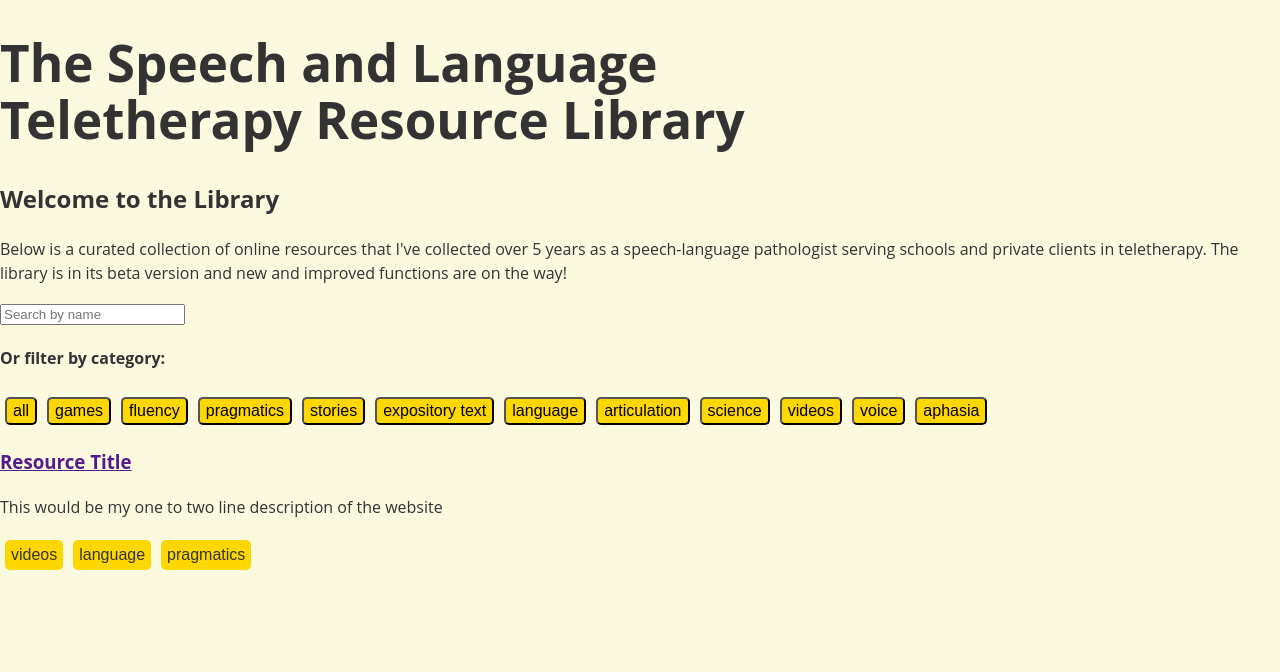
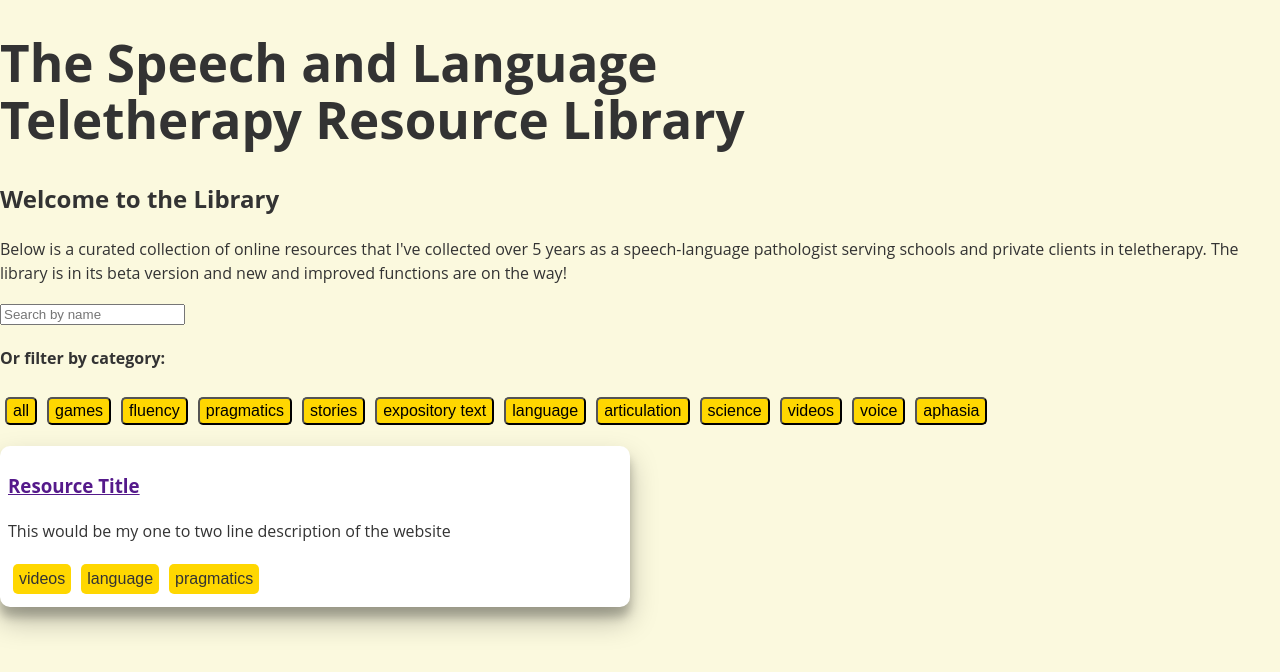
Before and after one commit to Amy-Pr/therapy-resource-library-react-vite, a React (Vite) app: page / in a window 1280 px wide. Shown: the top 672 px of the page. Built offline with nearby package versions, Linux system fonts and the light colour scheme.

Commit message:
To do comments for possible structure change later

```diff
--- a/src/App.jsx
+++ b/src/App.jsx
@@ -28,7 +28,7 @@ function App() {
 
                     <div class="">
                         <h4>Or filter by category:</h4>
-
+                        {/* Possibly change this to label and checkbox structure per Karla's code */}
                             <button id="all" class="btnFilter">all</button>
                             <button id="games" class="btnFilter">games</button>
                             <button id="fluency" class="btnFilter">fluency</button>
@@ -44,7 +44,7 @@ function App() {
                     </div>
                 </div>
               </section>
-
+            {/* May add outer container div for flex styling here */}
               <Card />
     </>
   )
--- a/src/Card.jsx
+++ b/src/Card.jsx
@@ -2,10 +2,9 @@
 function Card () {
 
     return (
+        /*Possibly change to simple div and ul-li stucture, per Karla's code*/
         <>
-            <div id="resourcesContainer">
-
-                <article class="repo card-1" id="resource">
+            <article class="card" id="resource">
                 <h3><a id="title" href="" target="_blank">Resource Title</a></h3>
                 <p id="description">This would be my one to two line description of the website</p>
 
@@ -14,9 +13,9 @@ function Card () {
                     <span class="tag">language</span>
                     <span class="tag">pragmatics</span>
                 </div>
+
             </article>
 
-            </div>
         </>
     )
 
```
Lines whose indentation alone changed are shown as unchanged.
